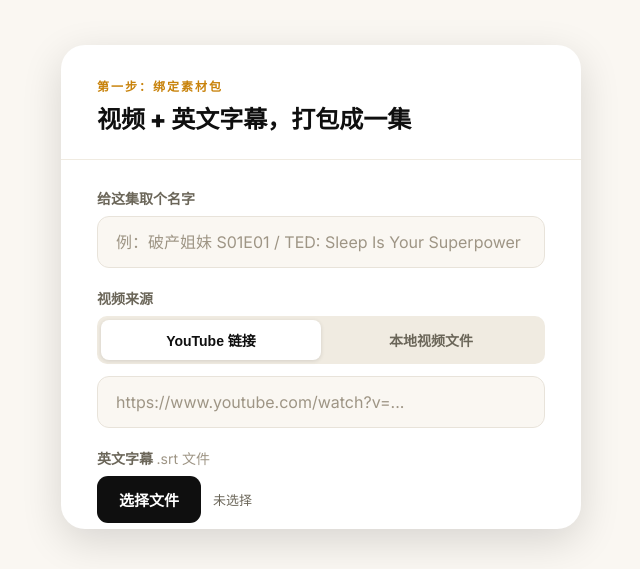
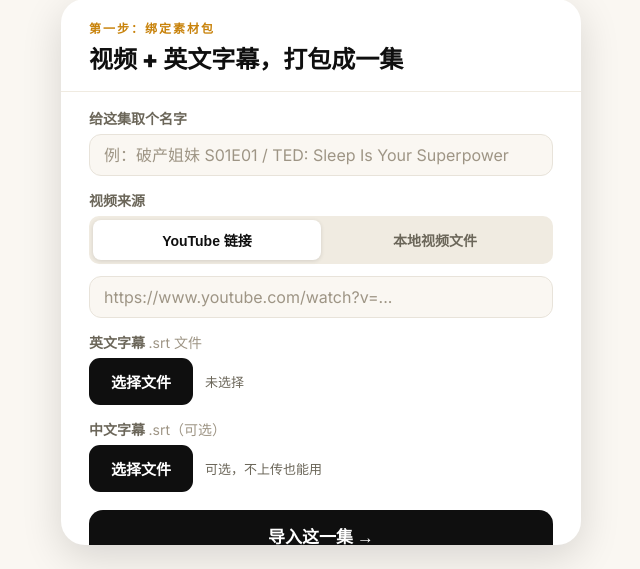
Before and after one commit to hejingcquu-rgb/shadow-reader, a plain HTML site: page index.html in a window 1280 px wide. Shown: the part 231-800 px from the top of the page, without its empty margins (319-959 px from the left). Drawn offline with Linux system fonts and the light colour scheme.

Commit message:
fix: compact import form layout to fit single screen
- Reduce empty-state padding: 40px → 24px
- Reduce import-box margin-top: 48px → 28px
- Reduce import-box-head padding: 32px/36px → 20px/28px
- Reduce import-box-body padding: 28px/36px → 16px/28px
- Reduce form field gap: 20px → 14px
- Reduce field-input padding: 15px → 10px
- Reduce btn-full padding: 18px → 13px
- Lock html font-size: 16px to prevent browser zoom layout break

```diff
--- a/index.html
+++ b/index.html
@@ -34,7 +34,7 @@ html,body { height:100%; font-family:'Inter',system-ui,sans-serif; background:va
 .btn-gold:hover { background:var(--gold-dk); }
 .btn-ghost { background:transparent; color:var(--t2); padding:12px 20px; font-size:14px; border:1.5px solid var(--border); border-radius:12px; }
 .btn-ghost:hover { border-color:#aaa; color:var(--black); }
-.btn-full  { width:100%; border-radius:14px; padding:18px; font-size:17px; }
+.btn-full  { width:100%; border-radius:14px; padding:13px; font-size:17px; }
 .btn-big   { padding:22px 36px; font-size:19px; border-radius:16px; }
 
 /* ── CARD ── */
@@ -47,26 +47,26 @@ html,body { height:100%; font-family:'Inter',system-ui,sans-serif; background:va
 #page-empty {
   height:100%; display:flex; flex-direction:column;
   align-items:center; justify-content:center;
-  padding:40px 24px;
-}
-.empty-eyebrow { font-size:12px; font-weight:800; letter-spacing:3px; text-transform:uppercase; color:var(--t3); margin-bottom:16px; }
+  padding:24px 24px;
+}
+.empty-eyebrow { font-size:12px; font-weight:800; letter-spacing:3px; text-transform:uppercase; color:var(--t3); margin-bottom:10px; }
 .empty-title   { font-size:40px; font-weight:900; text-align:center; line-height:1.15; max-width:560px; }
-.empty-sub     { font-size:16px; color:var(--t2); margin-top:14px; text-align:center; max-width:440px; line-height:1.6; }
+.empty-sub     { font-size:16px; color:var(--t2); margin-top:10px; text-align:center; max-width:440px; line-height:1.6; }
 .import-box {
-  margin-top:48px; background:var(--white); border-radius:24px;
+  margin-top:28px; background:var(--white); border-radius:24px;
   box-shadow:var(--sh-lg); width:100%; max-width:520px; overflow:hidden;
 }
 .import-box-head {
-  padding:32px 36px 24px;
+  padding:20px 28px 16px;
   border-bottom:1px solid #F0EBE1;
 }
-.import-box-label { font-size:12px; font-weight:800; letter-spacing:2px; text-transform:uppercase; color:#C8820A; margin-bottom:10px; }
+.import-box-label { font-size:12px; font-weight:800; letter-spacing:2px; text-transform:uppercase; color:#C8820A; margin-bottom:8px; }
 .import-box-title { font-size:24px; font-weight:900; line-height:1.3; }
-.import-box-body  { padding:28px 36px 32px; display:flex; flex-direction:column; gap:20px; }
-
-.field-label { font-size:14px; font-weight:600; color:var(--t2); margin-bottom:8px; }
+.import-box-body  { padding:16px 28px 20px; display:flex; flex-direction:column; gap:14px; }
+
+.field-label { font-size:14px; font-weight:600; color:var(--t2); margin-bottom:6px; }
 .field-input {
-  width:100%; padding:15px 18px; border:1.5px solid var(--border);
+  width:100%; padding:10px 14px; border:1.5px solid var(--border);
   border-radius:12px; font-family:inherit; font-size:16px;
   background:var(--cream); color:var(--black); outline:none; transition:border-color 150ms;
 }
```
